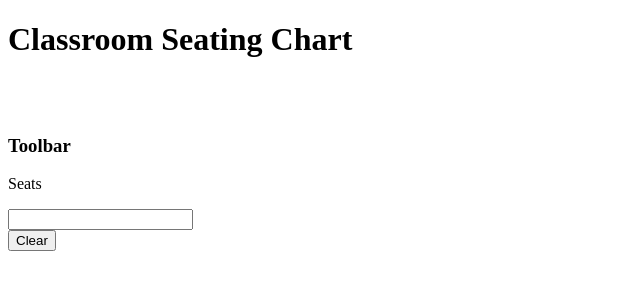
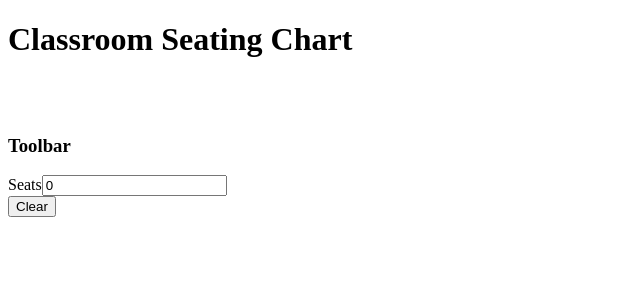
Before and after one commit to nathanielfoss11/classroom-seating-chart, a React (Create React App) app in the folder client/: page / in a window 1280 px wide. Shown: the top 300 px of the page, without its empty margins (0-640 px from the left). Built offline with nearby package versions, Linux system fonts and the light colour scheme; the HTML template or start-up script is replaced by a standard one.

Commit message:
Moved Toolbar into the Classroom Layout

```diff
--- a/client/src/App.jsx
+++ b/client/src/App.jsx
@@ -21,9 +21,6 @@ class App extends React.Component {
             <br />
             <br />
             <Row>
-              <Toolbar />
-            </Row>
-            <Row>
               <ClassroomLayout />
             </Row>
           </Col>
--- a/client/src/components/ClassroomLayout.jsx
+++ b/client/src/components/ClassroomLayout.jsx
@@ -1,20 +1,41 @@
 import React from 'react'
-import { Container } from 'react-bootstrap';
+import { Container, Row, Col, Button } from 'react-bootstrap';
 
 class ClassroomLayout extends React.Component {
   constructor() {
     super();
     this.state = {
+      count: 0
+    }
+    this.handleChange = this.handleChange.bind(this);
+    this.handleClick = this.handleClick.bind(this);
+  }
 
-    }
+  handleChange(e) {
+    let count = e.target.value;
+    this.setState({count: count})
+  }
+
+  handleClick(e) {
+    e.preventDefault();
+    this.setState({count: 0})
   }
 
   render() {
     return (
         <Container id='classroom-layout'>
-          <br />
-          <br />
-          <br />
+          <Row fluid>
+            <Col>
+              <h3>Toolbar</h3>
+            </Col>
+            <Col>
+              Seats
+              <input step={1} value={this.state.count} id='count' type='number' onChange={this.handleChange} />
+            </Col>
+            <Col>
+              <Button onClick={this.handleClick}id='clearCount'>Clear</Button>
+            </Col>
+          </Row>
         </Container>
     );
   }
--- a/client/src/components/Toolbar.jsx
+++ b/client/src/components/Toolbar.jsx
@@ -5,8 +5,20 @@ class Toolbar extends React.Component {
   constructor() {
     super();
     this.state = {
+      count: 0
+    }
+    this.handleChange = this.handleChange.bind(this);
+    this.handleClick = this.handleClick.bind(this);
+  }
 
-    }
+  handleChange(e) {
+    let count = e.target.value;
+    this.setState({count: count})
+  }
+
+  handleClick(e) {
+    e.preventDefault();
+    this.setState({count: 0})
   }
 
   render() {
@@ -16,13 +28,11 @@ class Toolbar extends React.Component {
           <h3>Toolbar</h3>
         </Col>
         <Col>
-          <p>Seats</p>
+          Seats
+          <input step={1} value={this.state.count} id='count' type='number' onChange={this.handleChange} />
         </Col>
         <Col>
-          <input type='number' />
-        </Col>
-        <Col>
-          <Button>Clear</Button>
+          <Button onClick={this.handleClick}id='clearCount'>Clear</Button>
         </Col>
       </Row>
     );
```
Also changed, not shown: 2 other files (tests, documents, lock files or other folders).
